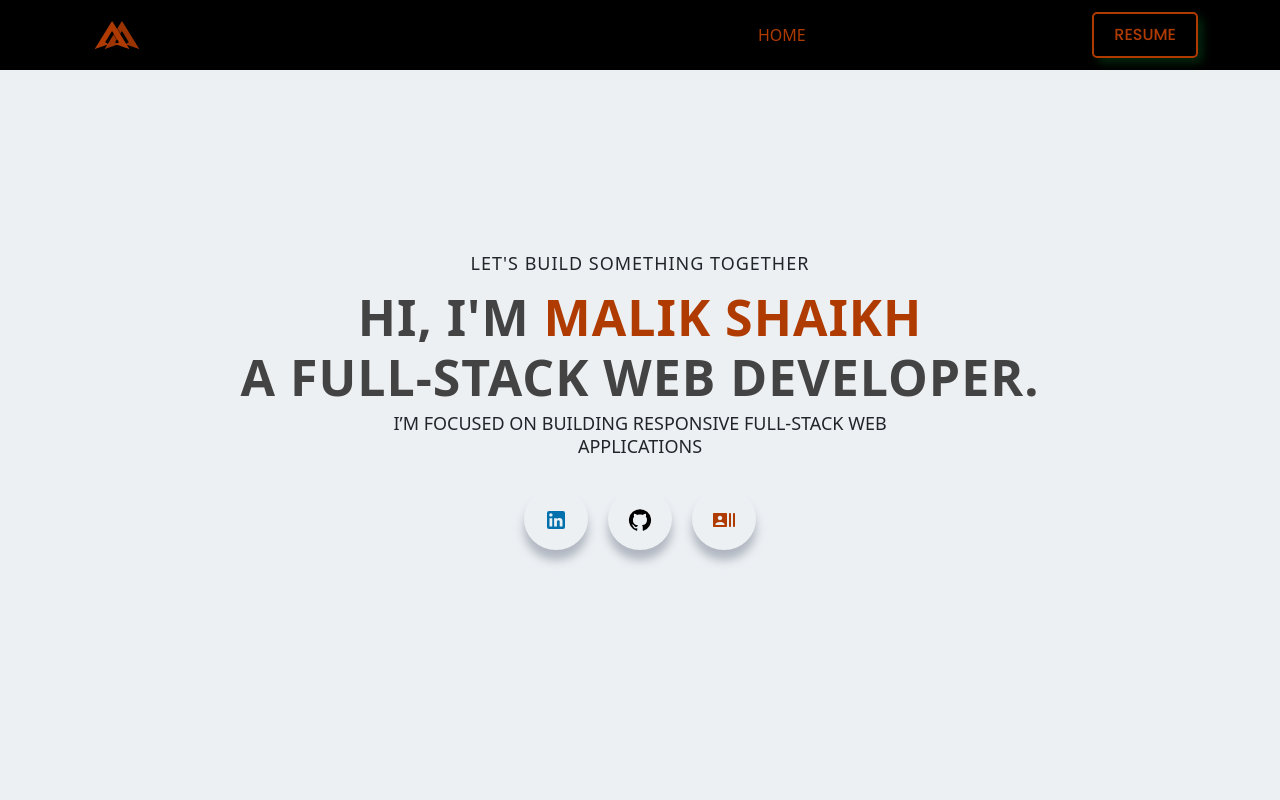
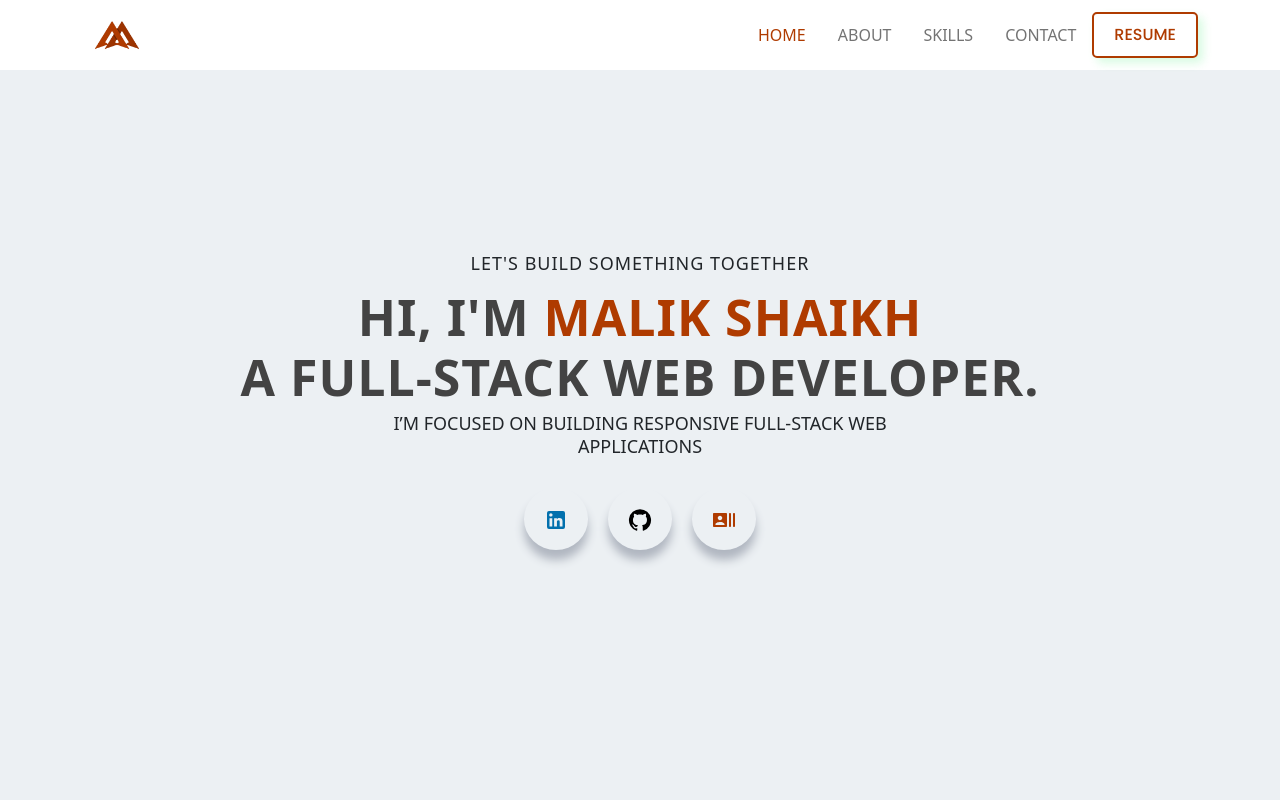
Before and after one commit to Abdullah8007/portfolio, a React (Create React App) app: page / in a window 1280 px wide. Shown: the top 800 px of the page. Built offline with nearby package versions, Linux system fonts and the light colour scheme.

Commit message:
Update HeaderStyle.css

```diff
--- a/src/styles/HeaderStyle.css
+++ b/src/styles/HeaderStyle.css
@@ -25,7 +25,7 @@
     position: absolute;
     width: 100%;
     height: 70px;
-    background: #000;
+    background: #fff;
     z-index: 1000;
   }
 
```
